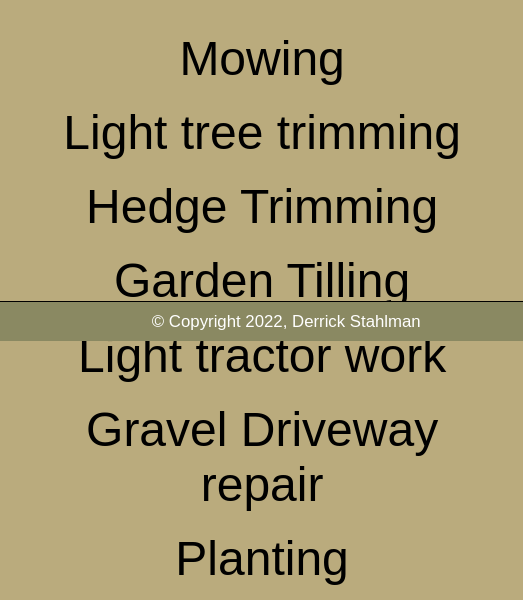
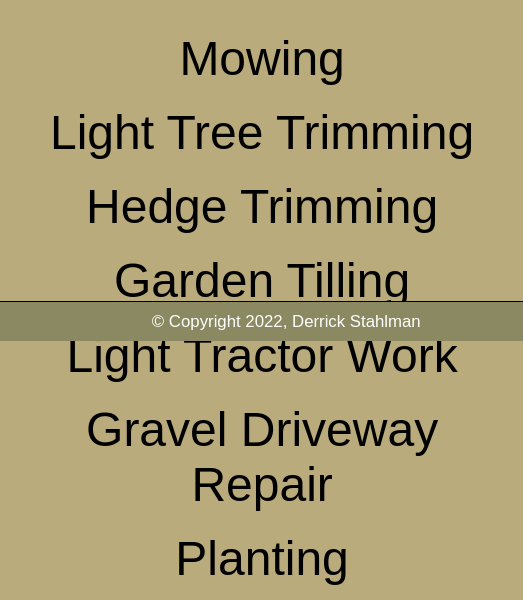
Before and after one commit to derrickjs/lawncare-site, a plain HTML site: page index.html in a window 1280 px wide. Shown: the part 459-1059 px from the top of the page, 757-1280 px from the left. Drawn offline with nearby package versions, Linux system fonts and the light colour scheme.

Commit message:
Update index.html

```diff
--- a/index.html
+++ b/index.html
@@ -70,11 +70,11 @@
 
                 <ul>
                     <li class = "li-service">Mowing</li>
-                    <li class = "li-service">Light tree trimming</li>
+                    <li class = "li-service">Light Tree Trimming</li>
                     <li class = "li-service">Hedge Trimming</li>
                     <li class = "li-service">Garden Tilling</li>
-                    <li class = "li-service">Light tractor work</li>
-                    <li class = "li-service">Gravel Driveway repair</li>
+                    <li class = "li-service">Light Tractor Work</li>
+                    <li class = "li-service">Gravel Driveway Repair</li>
                     <li class = "li-service">Planting</li>
                     <li class = "li-service">Mulch</li>
 
```
